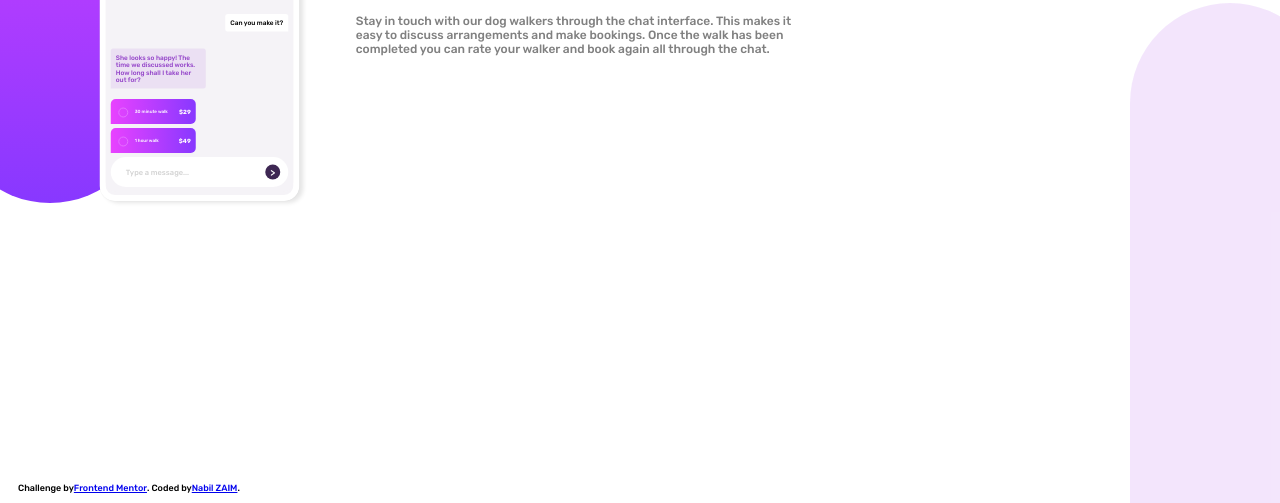
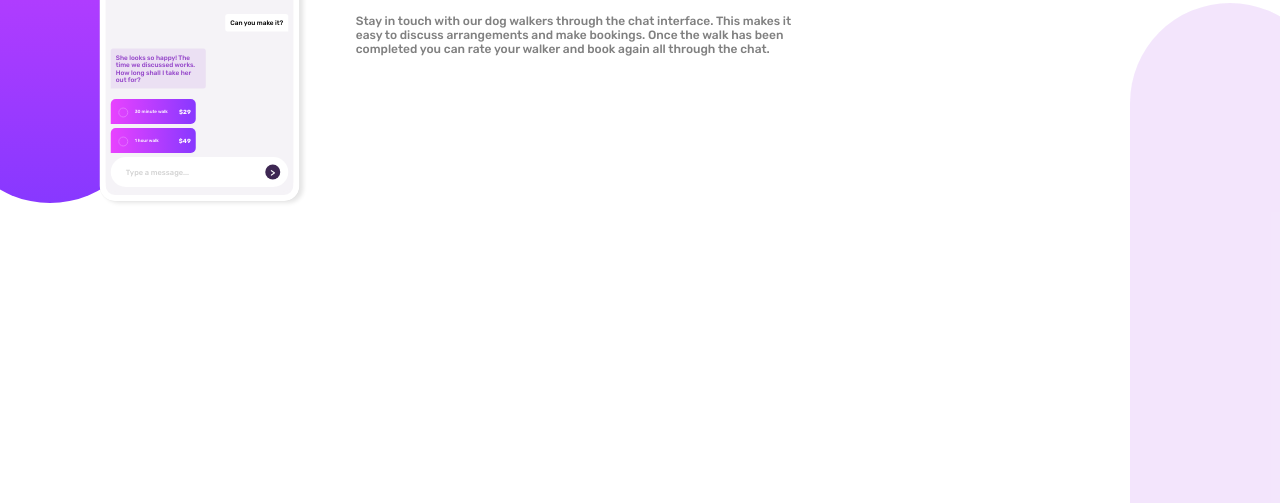
Before and after one commit to Nabil-Zaim-NZ/chat-app-css, a plain HTML site: page index.html in a window 1280 px wide. Shown: the part 297-800 px from the top of the page. Drawn offline with Linux system fonts and the light colour scheme.

Commit message:
deleted footer

```diff
--- a/index.html
+++ b/index.html
@@ -79,12 +79,6 @@
 
   </aside>
 
-  <footer class="attribution">
-    Challenge by
-    <a href="https://www.frontendmentor.io?ref=challenge" target="_blank">Frontend Mentor</a>. Coded by <a
-      href="#">Nabil
-      ZAIM</a>.
-  </footer>
 
 </body>
 
--- a/styles.css
+++ b/styles.css
@@ -250,16 +250,6 @@ article>h1 {
     font-size: 50px;
 }
 
-footer {
-    margin-bottom: 0;
-    padding: 10px;
-    font-size: xx-small;
-    text-align: center;
-    display: flex;
-    justify-content: center;
-    position: fixed;
-    bottom: 0;
-}
 
 /* Responsive design */
 @media screen and (max-width: 500px) {
```
